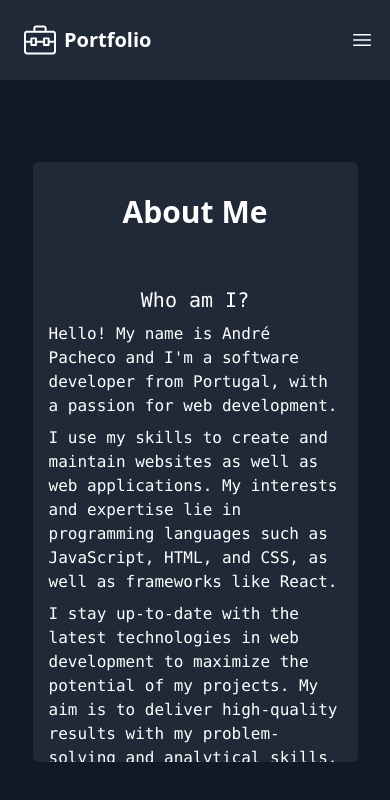
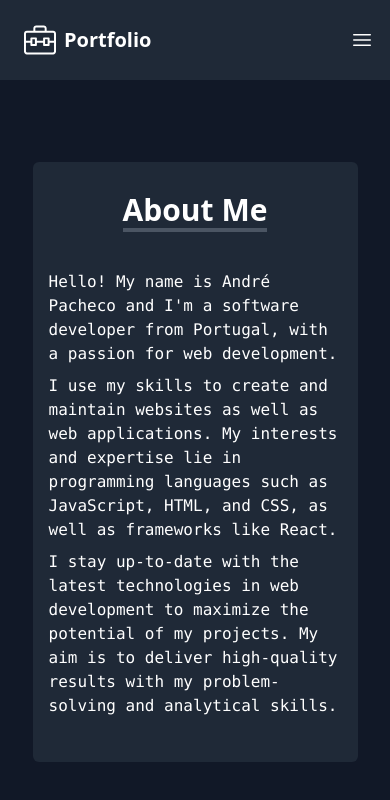
Before and after one commit to AndreMP97/portfolio, a React (Create React App) app: page /about in a window 390 px wide. Shown: the top 800 px of the page. Built offline with nearby package versions, Linux system fonts and the light colour scheme.

Commit message:
Style fixes

```diff
--- a/src/components/about/aboutme.jsx
+++ b/src/components/about/aboutme.jsx
@@ -3,15 +3,14 @@ import Picture from "../../assets/whoami.jpg";
 export default function AboutMe() {
     return (
         <div className="flex flex-col h-full min-w-full snap-center">
-            <div className="flex flex-col h-1/6 justify-center items-center">
-                <h1 className="text-white text-3xl md:text-5xl md:py-6 md:pl-8 font-semibold">About Me</h1>
+            <div className="flex flex-col h-1/6 justify-center items-center text-center">
+                <h1 className="text-white text-3xl font-semibold border-b-4 border-gray-600 md:w-[600px] md:text-5xl md:py-6">About Me</h1>
             </div>
-            <div className="flex h-5/6">
+            <div className="flex h-5/6 md:py-8">
                 <div className="hidden md:flex w-1/4 justify-center m-4">
                     <img className="md:h-32 md:w-48 lg:h-48 lg:w-64 rounded-md" src={Picture} alt="Profile" />
                 </div>
                 <div className="flex flex-col px-4 py-2 md:py-0 md:pr-8 md:w-3/4 text-white text-md md:text-xl font-mono space-y-2 overflow-auto">
-                    <h2 className="md:hidden text-white text-xl font-medium mt-4 self-center">Who am I?</h2>
                     <p>Hello! My name is André Pacheco and I'm a software developer from Portugal, with a passion for web development. </p>
                     <p>I use my skills to create and maintain websites as well as web applications. My interests and expertise lie in programming languages such as JavaScript, HTML, and CSS, as well as frameworks like React. </p>
                     <p>I stay up-to-date with the latest technologies in web development to maximize the potential of my projects. My aim is to deliver high-quality results with my problem-solving and analytical skills.</p>
--- a/src/components/about/education.jsx
+++ b/src/components/about/education.jsx
@@ -3,18 +3,16 @@ import Picture from "../../assets/ISEP.jfif";
 export default function Education() {
     return (
         <div className="flex flex-col h-full min-w-full snap-center">
-            <div className="flex flex-col h-1/6 justify-center items-center">
-                <h1 className="text-white text-3xl md:text-5xl md:py-6 md:pl-8 font-semibold">About Me</h1>
+            <div className="flex flex-col h-1/6 justify-center items-center text-center">
+                <h1 className="text-white text-3xl font-semibold border-b-4 border-gray-600 md:w-[600px] md:text-5xl md:py-6">Bachelor of Science</h1>
             </div>
-            <div className="flex h-5/6">
+            <div className="flex h-5/6 md:py-8">
                 <div className="hidden md:flex flex-col w-1/4 justify-start items-center m-2 space-y-2 text-white font-medium">
                     <img className="md:h-32 md:w-32 lg:h-48 lg:w-48 rounded-md" src={Picture} alt="Profile" />
                     <p>Bachelor's in Science</p>
-                    <p>Electrical and Computer Engineering</p>
                     <p>2018-2022</p>
                 </div>
                 <div className="flex flex-col px-4 py-2 md:py-0 md:pr-8 md:w-3/4 text-white text-md md:text-xl font-mono space-y-2">
-                    <h2 className="md:hidden text-white text-xl font-medium mt-4 self-center">Bachelor's Degree</h2>
                     <p>Education</p>
                 </div>
             </div>
--- a/src/components/about/skills.jsx
+++ b/src/components/about/skills.jsx
@@ -30,8 +30,8 @@ const icons = [
 export default function AboutMe() {
     return (
         <div className="flex flex-col h-full min-w-full snap-center">
-            <div className="flex flex-col h-1/6 justify-center items-center">
-                <h1 className="text-white text-3xl md:text-5xl md:py-6 md:pl-8 font-semibold">My experience</h1>
+            <div className="flex flex-col h-1/6 justify-center items-center text-center">
+                <h1 className="text-white text-3xl font-semibold border-b-4 border-gray-600 md:w-[600px] md:text-5xl md:py-6">My experience</h1>
             </div>
             <div div className="flex h-5/6 justify-center snap-center overflow-y-scroll scrollbar-none md:overflow-hidden md:flex-col">
                 <div className="grid grid-cols-1 gap-2 md:gap-1 md:grid-cols-4 lg:gap-4 lg:grid-cols-6">
```
